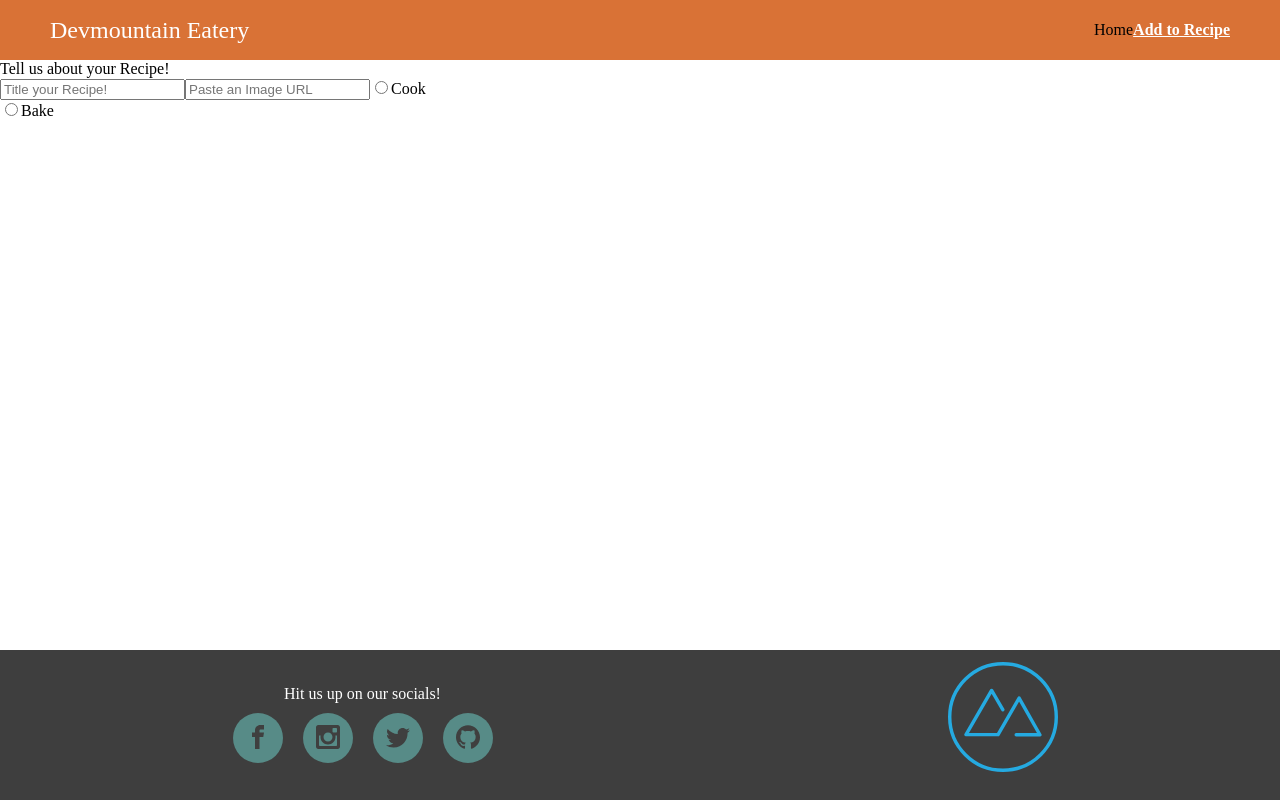
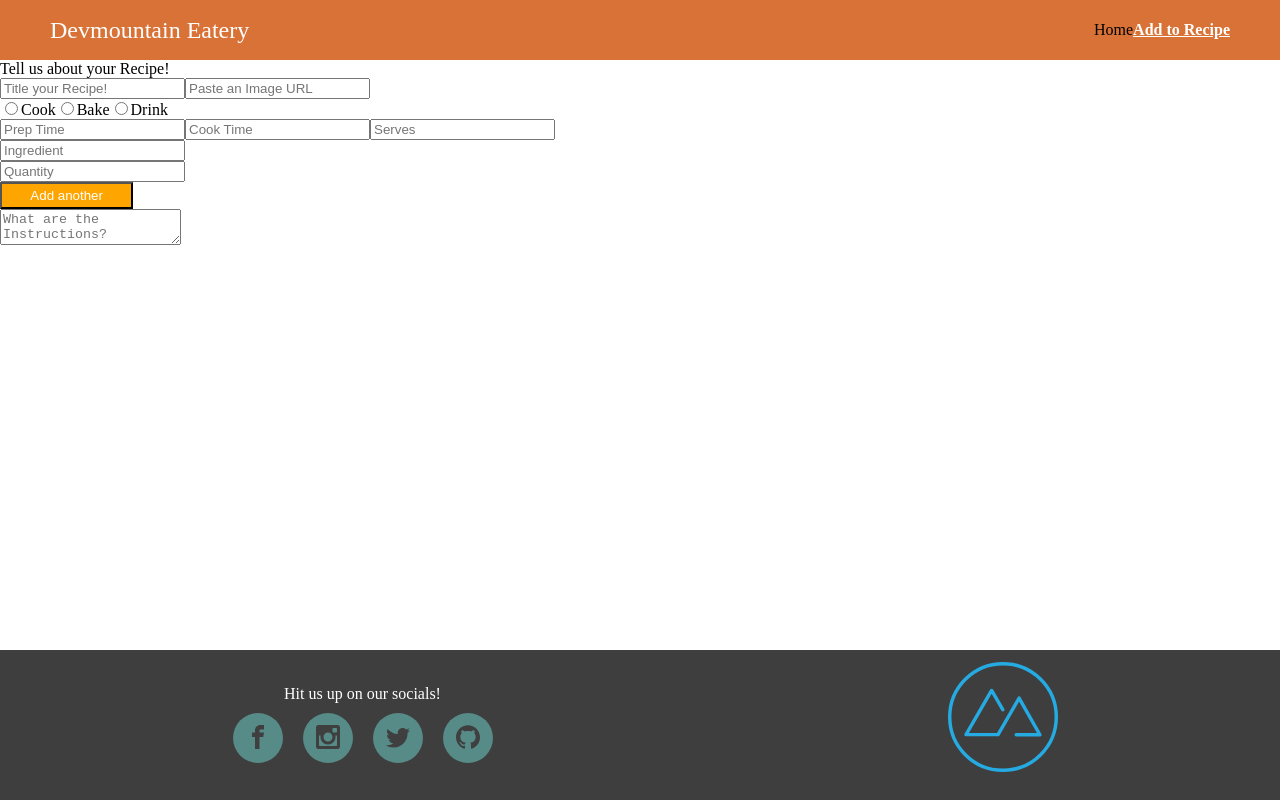
Before and after one commit to raromacias/recipes, a React (Create React App) app: page /new-recipe in a window 1280 px wide. Built offline with nearby package versions, Linux system fonts and the light colour scheme.

Commit message:
form almost

```diff
--- /dev/null
+++ b/src/components/newRecipeComponents/NewRecipe.module.css
@@ -0,0 +1,9 @@
+.orange_btn {
+    background-color: orange;
+    height: 2em;
+    width: 10em;
+    color: white;
+    text-align: center;
+
+
+}
--- a/src/components/newRecipeComponents/NewRecipeScreen.jsx
+++ b/src/components/newRecipeComponents/NewRecipeScreen.jsx
@@ -1,27 +1,43 @@
-import React from "react";
-import {Formik} from 'formik';
+import { Formik } from "formik";
+import { useState } from "react";
+import  styles from './NewRecipe.module.css'
 
 const NewRecipeScreen = () => {
+  const [ingredients, setIngredients] = useState([]);
+  const [name, setName] = useState("");
+  const [quantity, setQuantity] = useState("");
+
+  const ingDisplay = {
+    name: "",
+    quantity: "",
+  };
+
+  const addIngredient = () => {
+    setIngredients([...ingredients, ingDisplay]);
+    setName("");
+    setQuantity("");
+  };
+
   const initialValues = {
-        type: '',
-        recipeName: '',
-        imageURL: '',
-        prepTime: '',
-        cookTime: '',
-        serves: '',
-        instructions: '',
-        ingredients: ''
-  }
+    type: "",
+    recipeName: "",
+    imageURL: "",
+    prepTime: "",
+    cookTime: "",
+    serves: "",
+    ingredients: [],
+    instructions: "",
+  };
   const onSubmit = (values) => {
-    console.log(values)
-}
+    console.log(values);
+  };
   return (
     <section>
       <h1>Tell us about your Recipe!</h1>
       <Formik initialValues={initialValues} onSubmit={onSubmit}>
-        {({values, handleChange, handleSubmit}) => (
+        {({ values, handleChange, handleSubmit }) => (
           <form onSubmit={handleSubmit}>
-           <div >
+            <div>
               <input
                 placeholder="Title your Recipe!"
                 value={values.recipeName}
@@ -32,41 +48,82 @@ const NewRecipeScreen = () => {
                 placeholder="Paste an Image URL"
                 value={values.imageURL}
                 onChange={handleChange}
-             name='imageURL'
+                name="imageURL"
+              />
+              <br />
+              <input
+                type="radio"
+                name="type"
+                value="Cook"
+                checked={values.type === "Cook" ? "checked" : ""}
+                onChange={handleChange}
+              />
+              {""}
+              Cook
+              <input
+                type="radio"
+                name="type"
+                value="Bake"
+                checked={values.type === "Bake" ? "checked" : ""}
+                onChange={handleChange}
+              />
+              {""}
+              Bake
+              <input
+                type="radio"
+                name="type"
+                value="Drink"
+                checked={values.type === "Drink" ? "checked" : ""}
+                onChange={handleChange}
+              />
+              {""}
+              Drink <br />
+              <input
+                placeholder="Prep Time"
+                value={values.prepTime}
+                onChange={handleChange}
+                name="prepTime"
               />
               <input
-             type='radio'
-             name='type'
-             value="Cook"
-             checked={values.type === 'Cook' ? "checked": ''}
+                placeholder="Cook Time"
+                value={values.cookTime}
                 onChange={handleChange}
-             />{''}
-             Cook <br />
-
+                name="cookTime"
+              />
               <input
-             type='radio'
-             name='type'
-             value="Bake"
-             checked={values.type === 'Bake' ? "checked": ''}
+                placeholder="Serves"
+                value={values.serves}
                 onChange={handleChange}
-             />{''}
-             Bake <br />
+                name="serves"
+              />
+              <br />
+              <input
+                placeholder="Ingredient"
+                value={name}
+                onChange={(e) => setName(e.target.value)}
+              />
+              <br />
+              <input
+                placeholder="Quantity"
+                value={quantity}
+                onChange={(e) => setQuantity(e.target.value)}
+              />
+              <br />
+              <button
+                type="button"
+                className={styles.orange_btn}
+                onClick={addIngredient}
+              >Add another</button>
+              <br />
+              <textarea
+                placeholder="What are the Instructions?"
+                name="instructions"
+                value={values.instructions}
+                onChange={handleChange}
+              />
             </div>
-
-
-
           </form>
-        )
-        }
-
-
-
-
-
-
-
-
-
+        )}
       </Formik>
     </section>
   );
```
Lines whose indentation alone changed are shown as unchanged.
